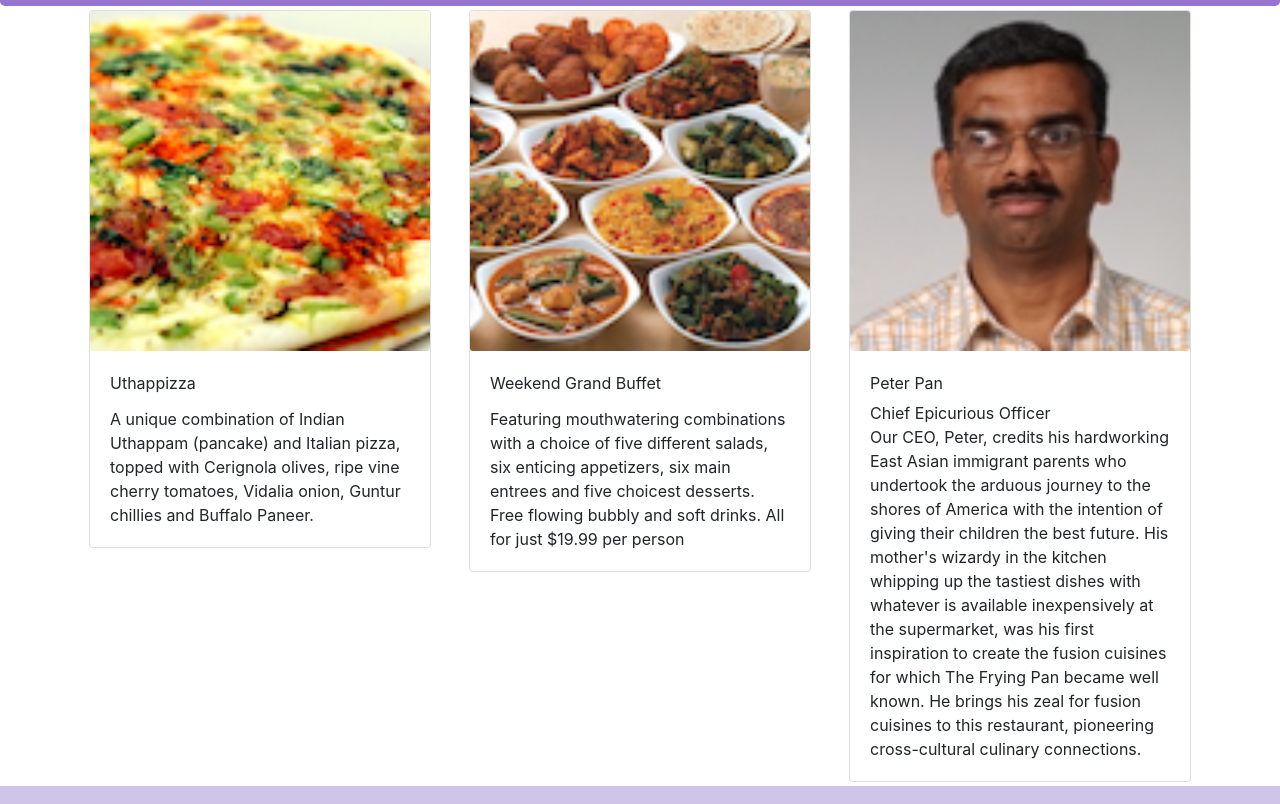
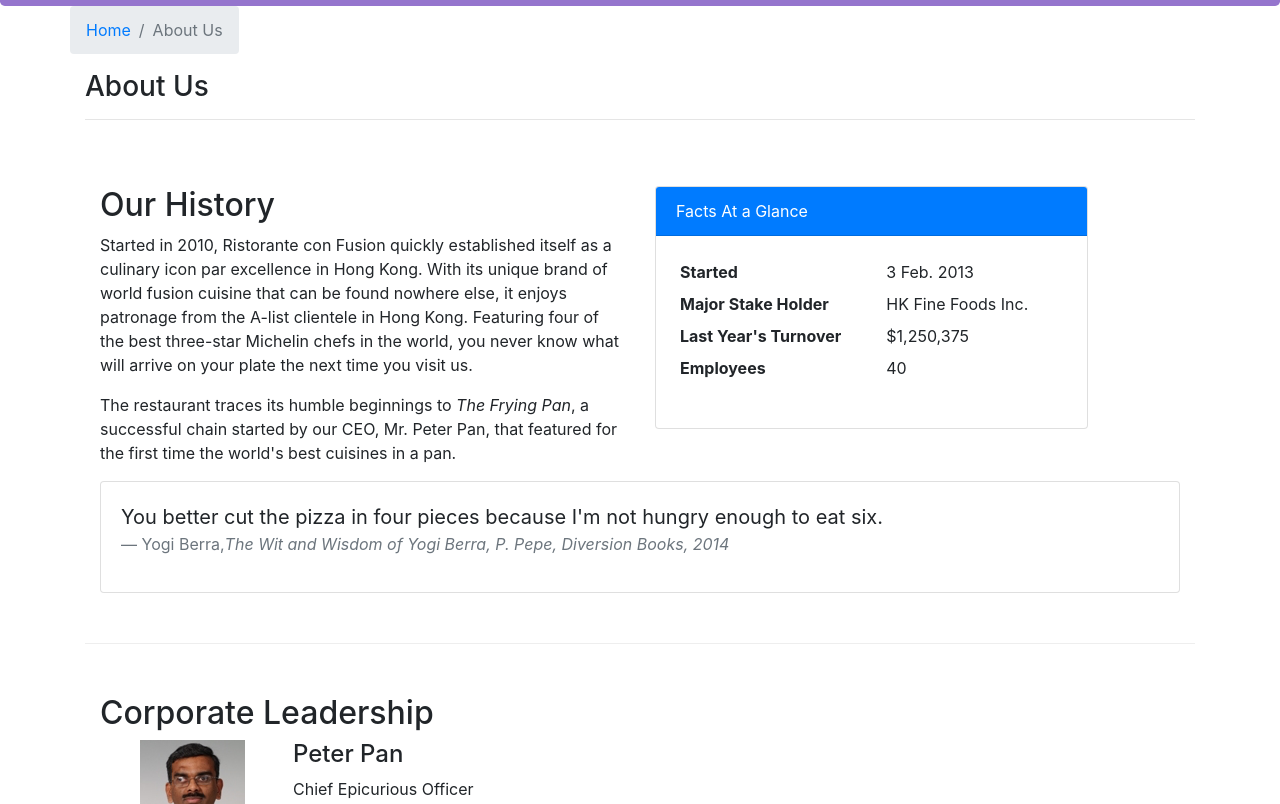
Before and after one commit to Kushalch99/confusion, a React (Create React App) app: page /aboutus in a window 1280 px wide. Before the commit this address led to /home/. Shown: the part 336-1140 px from the top of the page. Built offline with nearby package versions, Linux system fonts and the light colour scheme.

Commit message:
Add about Us component

```diff
--- /dev/null
+++ b/src/components/AboutComponent.js
@@ -0,0 +1,94 @@
+import React from 'react';
+import { Breadcrumb, BreadcrumbItem, Card, CardBody, CardHeader, Media } from 'reactstrap';
+import { Link } from 'react-router-dom';
+
+function RenderLeader({leader}){
+    return(
+        <Media tag="li">
+            <Media left >
+                <Media object src={leader.image} alt={leader.name} />
+            </Media>
+            <Media body className="ml-5 mb-5">
+                <Media heading>
+                    {leader.name}
+                </Media>
+                <p>{leader.designation}</p>
+                <p>{leader.description}</p>
+            </Media>
+        </Media>
+    );
+}
+
+function About(props) {
+
+    const leaders = props.leaders.map((leader) => {
+        return (
+            <RenderLeader leader={leader}/>
+        );
+    });
+
+    return(
+        <div className="container">
+            <div className="row">
+                <Breadcrumb>
+                    <BreadcrumbItem><Link to="/home">Home</Link></BreadcrumbItem>
+                    <BreadcrumbItem active>About Us</BreadcrumbItem>
+                </Breadcrumb>
+                <div className="col-12">
+                    <h3>About Us</h3>
+                    <hr />
+                </div>
+            </div>
+            <div className="row row-content">
+                <div className="col-12 col-md-6">
+                    <h2>Our History</h2>
+                    <p>Started in 2010, Ristorante con Fusion quickly established itself as a culinary icon par excellence in Hong Kong. With its unique brand of world fusion cuisine that can be found nowhere else, it enjoys patronage from the A-list clientele in Hong Kong.  Featuring four of the best three-star Michelin chefs in the world, you never know what will arrive on your plate the next time you visit us.</p>
+                    <p>The restaurant traces its humble beginnings to <em>The Frying Pan</em>, a successful chain started by our CEO, Mr. Peter Pan, that featured for the first time the world's best cuisines in a pan.</p>
+                </div>
+                <div className="col-12 col-md-5">
+                    <Card>
+                        <CardHeader className="bg-primary text-white">Facts At a Glance</CardHeader>
+                        <CardBody>
+                            <dl className="row p-1">
+                                <dt className="col-6">Started</dt>
+                                <dd className="col-6">3 Feb. 2013</dd>
+                                <dt className="col-6">Major Stake Holder</dt>
+                                <dd className="col-6">HK Fine Foods Inc.</dd>
+                                <dt className="col-6">Last Year's Turnover</dt>
+                                <dd className="col-6">$1,250,375</dd>
+                                <dt className="col-6">Employees</dt>
+                                <dd className="col-6">40</dd>
+                            </dl>
+                        </CardBody>
+                    </Card>
+                </div>
+                <div className="col-12">
+                    <Card>
+                        <CardBody className="bg-faded">
+                            <blockquote className="blockquote">
+                                <p className="mb-0">You better cut the pizza in four pieces because
+                                    I'm not hungry enough to eat six.</p>
+                                <footer className="blockquote-footer">Yogi Berra,
+                                <cite title="Source Title">The Wit and Wisdom of Yogi Berra,
+                                    P. Pepe, Diversion Books, 2014</cite>
+                                </footer>
+                            </blockquote>
+                        </CardBody>
+                    </Card>
+                </div>
+            </div>
+            <div className="row row-content">
+                <div className="col-12">
+                    <h2>Corporate Leadership</h2>
+                </div>
+                <div className="col-12">
+                    <Media list>
+                        {leaders}
+                    </Media>
+                </div>
+            </div>
+        </div>
+    );
+}
+
+export default About;
--- a/src/components/MainComponent.js
+++ b/src/components/MainComponent.js
@@ -1,5 +1,6 @@
 import React, { Component } from 'react';
 
+import AboutComponent from './AboutComponent'
 import Menu from './MenuComponent';
 import { DISHES } from '../shared/dishes';
 import DishDetailComponent from './DishDetailComponent'
@@ -50,6 +51,7 @@
             <Route exact path="/menu" component={()=> <Menu dishes={this.state.dishes}/>} />
             <Route exact path="/contactus"><ContactComponent /></Route>
             <Route path="/menu/:dishId" component = {DishWithId} />
+            <Route path="/aboutus"><AboutComponent  leaders={this.state.leaders}/></Route>
             <Redirect to="/home/" />
       </Switch>
       {/* <MenuComponent dishes={this.state.dishes} onClick={(dishId)=> {this.onDishSelect(dishId)}}/> */}
```
